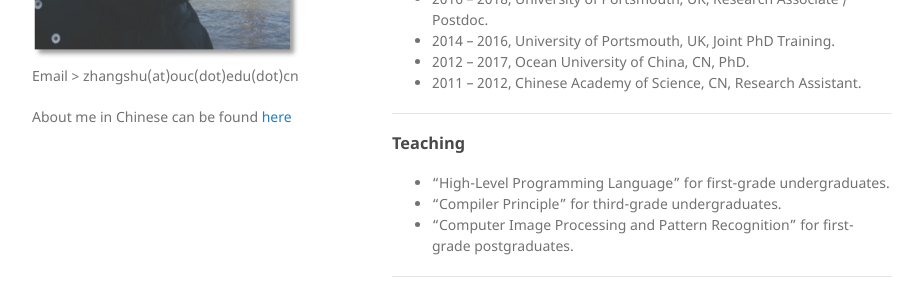
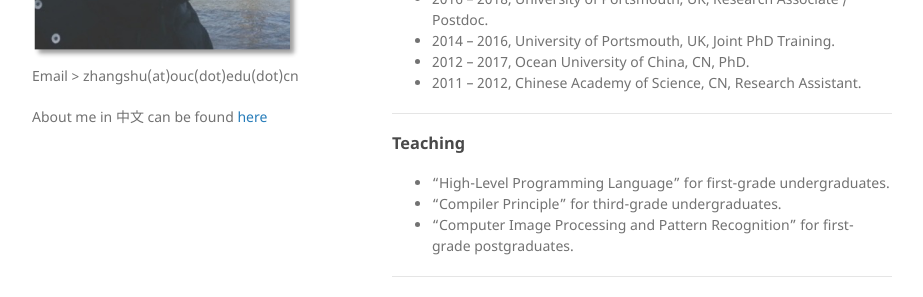
Before and after one commit to jackyspeed/aboutzhangshu, a Jekyll site: the page built from index.md, in a window 1280 px wide. Shown: the part 402-699 px from the top of the page, without its empty margins (178-1101 px from the left). Built offline with Jekyll 4.4.1, drawn with Linux system fonts in a browser that asks for light colours; our own code applies the rules of GitHub Pages for plain Markdown files.

Commit message:
Update default.html

```diff
--- a/_layouts/default.html
+++ b/_layouts/default.html
@@ -22,7 +22,7 @@
 
         <p>{{ site.description | default: site.github.project_tagline }}</p>
 
-        <p class="view">About me in Chinese can be found <a href="{{ site.OUC_link }}">here</a></p>
+        <p class="view">About me in 中文 can be found <a href="{{ site.OUC_link }}">here</a></p>
 
         <!--
         {% if site.github.is_project_page %}
```
